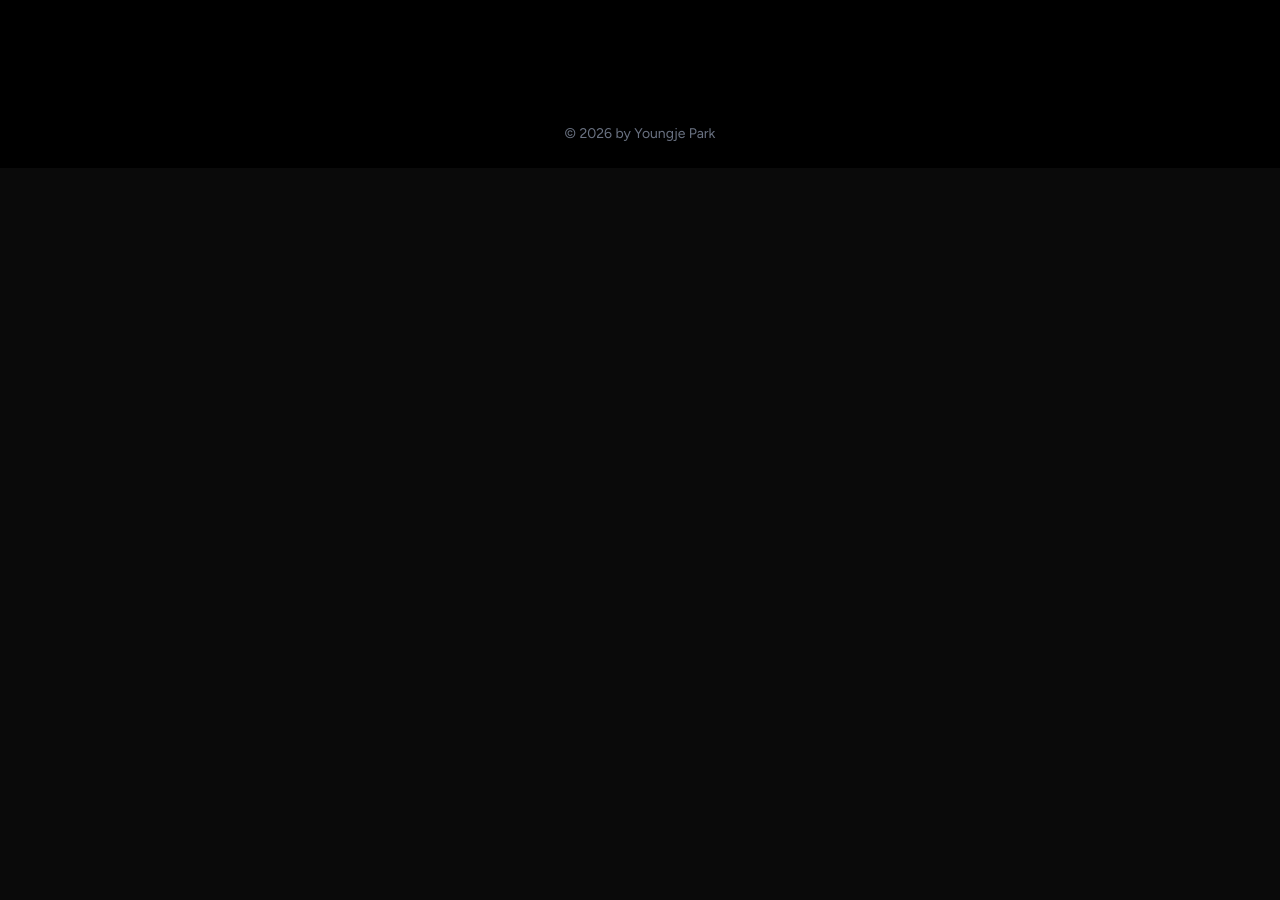
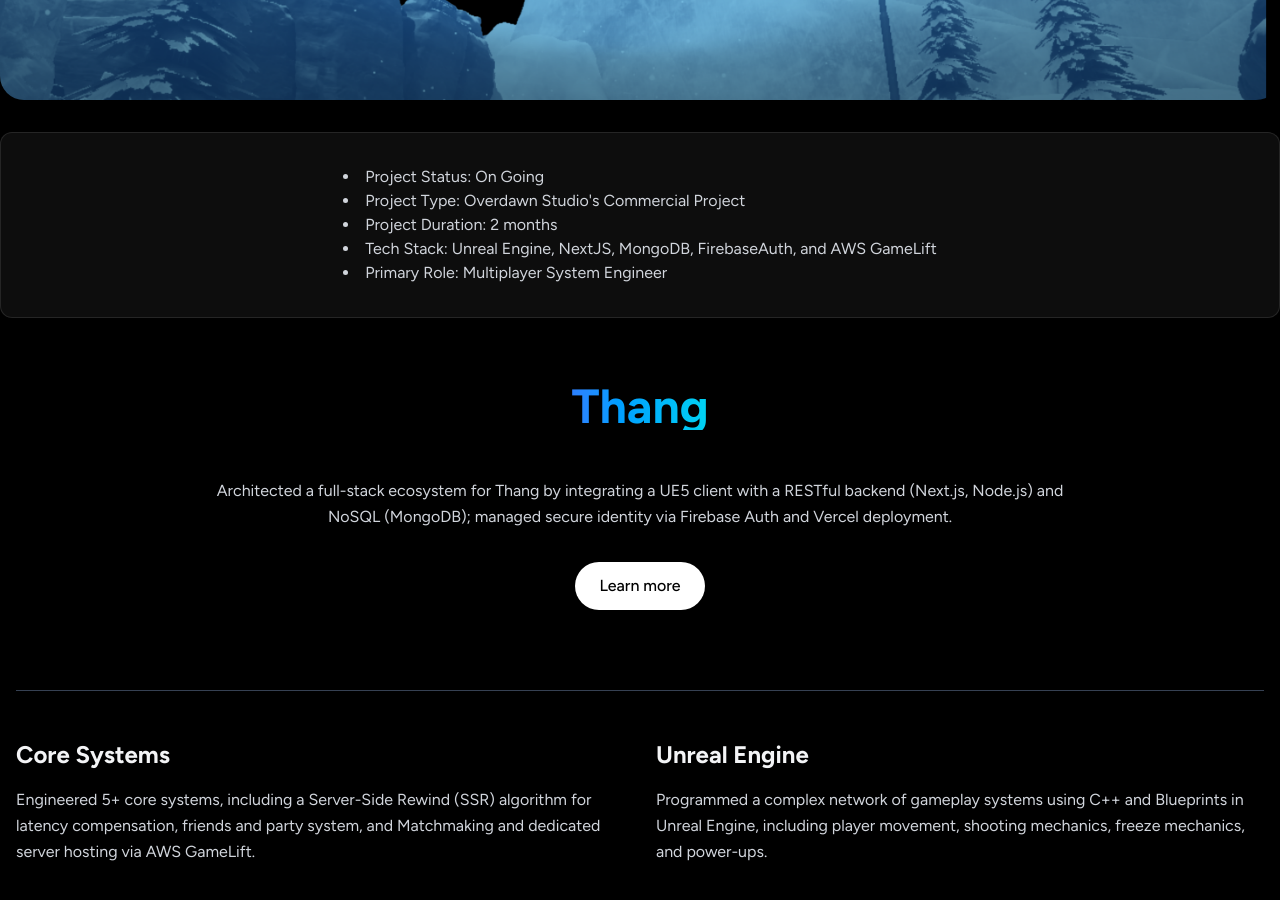
Before and after one commit to MonkTun/yj-portfolio, a React (Vite) app: page /projects/thang in a window 1280 px wide. Before the commit this address had no page. Shown: the part 700-1600 px from the top of the page. Before the commit the page ends 868 px from the top, so only its background shows below. Built offline with nearby package versions, Linux system fonts and the light colour scheme.

Commit message:
added thang

```diff
--- a/src/App.jsx
+++ b/src/App.jsx
@@ -7,6 +7,7 @@
 import HomePage from "./pages/HomePage";
 import { BrowserRouter, Routes, Route } from "react-router-dom";
 import { NoPage } from "./pages/NoPage";
+import { Thang } from "./pages/Thang";
 import { Overdawn } from "./pages/Overdawn";
 import { Dawngeon } from "./pages/Dawngeon";
 import { HeadlessHotel } from "./pages/HeadlessHotel";
@@ -39,6 +40,7 @@
             <Route path="/" element={<HomePage isLoaded={isloaded} />} />
             <Route path="/home" element={<HomePage isLoaded={isloaded} />} />
             <Route path="/projects">
+              <Route path="thang" element={<Thang />} />
               <Route path="overdawn" element={<Overdawn />} />
               <Route path="move-move-melon" element={<MMM />} />
               <Route path="dawngeon" element={<Dawngeon />} />
--- a/src/components/sections/Projects.jsx
+++ b/src/components/sections/Projects.jsx
@@ -4,6 +4,22 @@
 import { SectionHeading } from "../utility/SectionHeading";
 
 const projectData = [
+  {
+    title: "Thang",
+    description:
+      "Thang is a casual multiplayer shooter where players compete to freeze each other in a fast paced, action-packed environment.",
+    skills: [
+      "Unreal Engine",
+      "C++",
+      "Blueprints",
+      "AWSGameLift",
+      "MongoDB",
+      "NextJS",
+      "FirebaseAuth",
+    ],
+    projectLink: "/projects/thang",
+    imageUrl: getPublicPath("projects/thangPoster.png"),
+  },
   {
     title: "Overdawn",
     description:
--- /dev/null
+++ b/src/pages/Thang.jsx
@@ -0,0 +1,72 @@
+import { SectionHeading } from "../components/utility/SectionHeading";
+import { getPublicPath } from "../utils/assetUtils";
+import { DescriptionSection } from "../components/utility/DescriptionSection";
+import { Button } from "../components/utility/Button";
+import { Link } from "react-router-dom";
+
+export const Thang = () => {
+  return (
+    <section className="min-h-screen flex flex-col items-center justify-center py-20">
+      <img
+        src={getPublicPath("projects/ThangHorizontal.png")}
+        alt="Thang Poster"
+        className="w-full max-w-7xl rounded-3xl shadow-lg my-auto h-auto"
+      />
+
+      <DescriptionSection>
+        <ul className="list-disc list-inside">
+          <li>Project Status: On Going</li>
+          <li>Project Type: Overdawn Studio's Commercial Project</li>
+          <li>Project Duration: 2 months</li>
+          <li>
+            Tech Stack: Unreal Engine, NextJS, MongoDB, FirebaseAuth, and AWS
+            GameLift
+          </li>
+          <li>Primary Role: Multiplayer System Engineer</li>
+        </ul>
+      </DescriptionSection>
+
+      <div className="w-full max-w-7xl px-4 mt-8 flex flex-col items-center">
+        <SectionHeading>Thang</SectionHeading>
+        <p className="mt-4 text-gray-300 leading-relaxed text-center max-w-4xl">
+          Architected a full-stack ecosystem for Thang by integrating a UE5
+          client with a RESTful backend (Next.js, Node.js) and NoSQL (MongoDB);
+          managed secure identity via Firebase Auth and Vercel deployment.
+        </p>
+
+        <div className="mt-8 flex flex-wrap gap-4 justify-center">
+          <Button
+            href="https://thang-backend.vercel.app/"
+            variant="primary"
+            target="_blank"
+            rel="noopener noreferrer"
+          >
+            Learn more
+          </Button>
+        </div>
+      </div>
+
+      <div className="w-full max-w-7xl px-4 mt-8">
+        <hr className="my-12 border-t border-gray-700" />
+        <div className="grid grid-cols-1 md:grid-cols-2 gap-8">
+          <div>
+            <h2 className="text-left text-2xl font-bold mb-4">Core Systems</h2>
+            <p className="text-gray-300 leading-relaxed">
+              Engineered 5+ core systems, including a Server-Side Rewind (SSR)
+              algorithm for latency compensation, friends and party system, and
+              Matchmaking and dedicated server hosting via AWS GameLift.
+            </p>
+          </div>
+          <div>
+            <h2 className="text-left text-2xl font-bold mb-4">Unreal Engine</h2>
+            <p className="text-gray-300 leading-relaxed">
+              Programmed a complex network of gameplay systems using C++ and
+              Blueprints in Unreal Engine, including player movement, shooting
+              mechanics, freeze mechanics, and power-ups.
+            </p>
+          </div>
+        </div>
+      </div>
+    </section>
+  );
+};
```
Also changed, not shown: public/projects/ThangHorizontal.png (added), public/projects/thangPoster.png (added).
